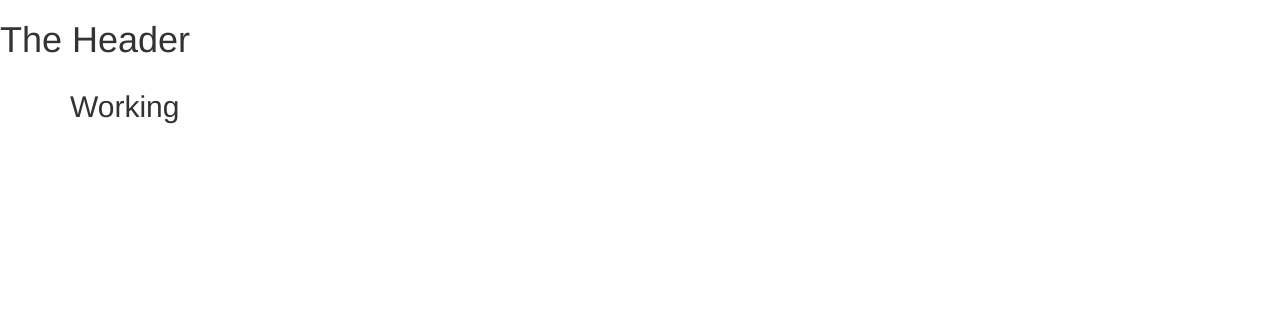
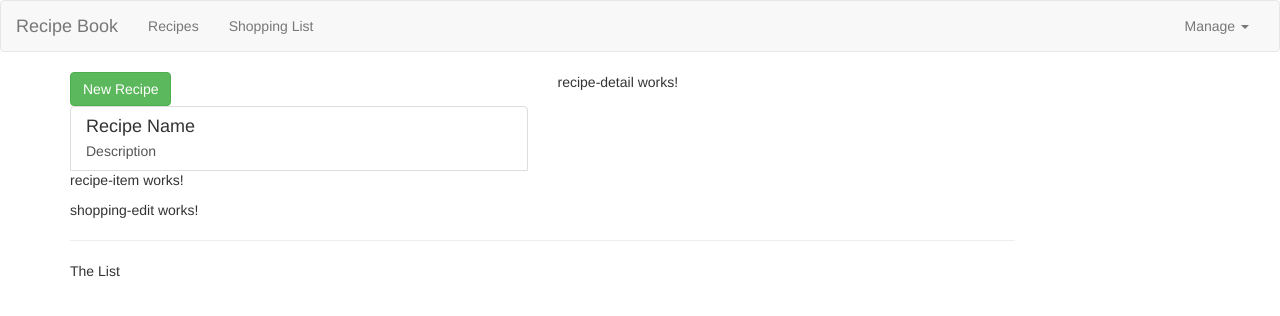
Before and after one commit to JoshMR94/MyProjectAngular, an Angular app: page / in a window 1280 px wide. Shown: the top 316 px of the page. Built offline with nearby package versions, Linux system fonts and the light colour scheme.

Commit message:
Added new Recipes model and changes in others components.
- Changes in recipe-list.component, shopping-list.component, recipes.component and header.component.
- Added styles and html elements to recipe-list.component.

```diff
--- a/src/app/app.component.html
+++ b/src/app/app.component.html
@@ -2,7 +2,8 @@
 <div class="container">
   <div class="row">
     <div class="col-md-12">
-      <h2>Working</h2>
+      <app-recipes></app-recipes>
+      <app-shopping-list></app-shopping-list>
     </div>
   </div>
 </div>
--- a/src/app/header/header.component.html
+++ b/src/app/header/header.component.html
@@ -1 +1,23 @@
-<h1>The Header</h1>
+<nav class="navbar navbar-default">
+    <div class="container-fluid">
+        <div class="navbar-header">
+            <a href="#" class="navbar-brand">Recipe Book</a>
+        </div>
+
+        <div class="collapse navbar-collapse">
+            <ul class="nav navbar-nav">
+                <li><a href="#">Recipes</a></li>
+                <li><a href="#">Shopping List</a></li>
+            </ul>
+            <ul class="nav navbar-nav navbar-right">
+                <li class="dropdown">
+                    <a href="#" class="dropdown-toggle" role="button">Manage <span class="caret"></span></a>
+                    <ul class="dropdown-menu">
+                        <li><a href="#">Save Data</a></li>
+                        <li><a href="#">Fetch Data</a></li>
+                    </ul>
+                </li>
+            </ul>
+        </div>
+    </div>
+</nav>
--- a/src/app/recipes/recipe-list/recipe-list.component.html
+++ b/src/app/recipes/recipe-list/recipe-list.component.html
@@ -1,3 +1,19 @@
-<p>
-  recipe-list works!
-</p>
+<div class="row">
+    <div class="col-xs-12">
+        <button class="btn btn-success">New Recipe</button>
+    </div>
+</div>
+<div class="row">
+    <div class="col-xs-12">
+        <a href="#" class="list-group-item clearfix">
+            <div class="pull-left">
+                <h4 class="list-group-item-heading">Recipe Name</h4>
+                <p class="list-group-item-text">Description</p>
+            </div>
+            <span class="pull-right">
+                <img src="" alt="" class="img-responsive" style="max-height: 50 px;">
+            </span>
+        </a>
+        <app-recipe-item></app-recipe-item>
+    </div>
+</div>
--- a/src/app/recipes/recipe-list/recipe-list.component.ts
+++ b/src/app/recipes/recipe-list/recipe-list.component.ts
@@ -1,4 +1,5 @@
 import { Component, OnInit } from '@angular/core';
+import { Recipe } from '../recipes.model';
 
 @Component({
   selector: 'app-recipe-list',
@@ -6,6 +7,9 @@
   styleUrls: ['./recipe-list.component.css']
 })
 export class RecipeListComponent implements OnInit {
+  recipes: Recipe[] = [
+    new Recipe('Test Recipe', 'Test Description', 'https://static01.nyt.com/images/2015/08/14/dining/14ROASTEDSALMON/14ROASTEDSALMON-articleLarge.jpg')
+  ];
 
   constructor() { }
 
--- a/src/app/recipes/recipes.component.html
+++ b/src/app/recipes/recipes.component.html
@@ -1,3 +1,8 @@
-<p>
-  recipes works!
-</p>
+<div class="row">
+  <div class="col-md-5">
+    <app-recipe-list></app-recipe-list>
+  </div>
+  <div class="col-md-7">
+    <app-recipe-detail></app-recipe-detail>
+  </div>
+</div>
--- /dev/null
+++ b/src/app/recipes/recipes.model.ts
@@ -0,0 +1,11 @@
+export class Recipe {
+    public name: string;
+    public description: string;
+    public imagePath: string;
+
+    constructor(name: string, description: string, imagePath: string) {
+        this.name = name;
+        this.description = description;
+        this.imagePath = imagePath;
+    }
+}
--- a/src/app/shopping-list/shopping-list.component.html
+++ b/src/app/shopping-list/shopping-list.component.html
@@ -1,3 +1,7 @@
-<p>
-  shopping-list works!
-</p>
+<div class="row">
+  <div class="col-xs-10">
+    <app-shopping-edit></app-shopping-edit>
+    <hr>
+    <p>The List</p>
+  </div>
+</div>
```
